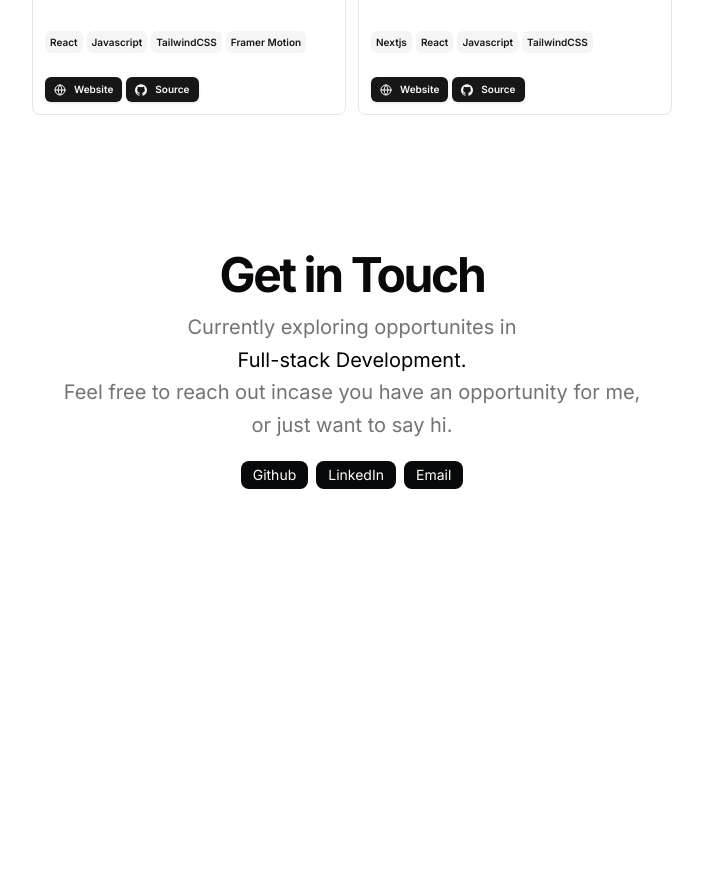
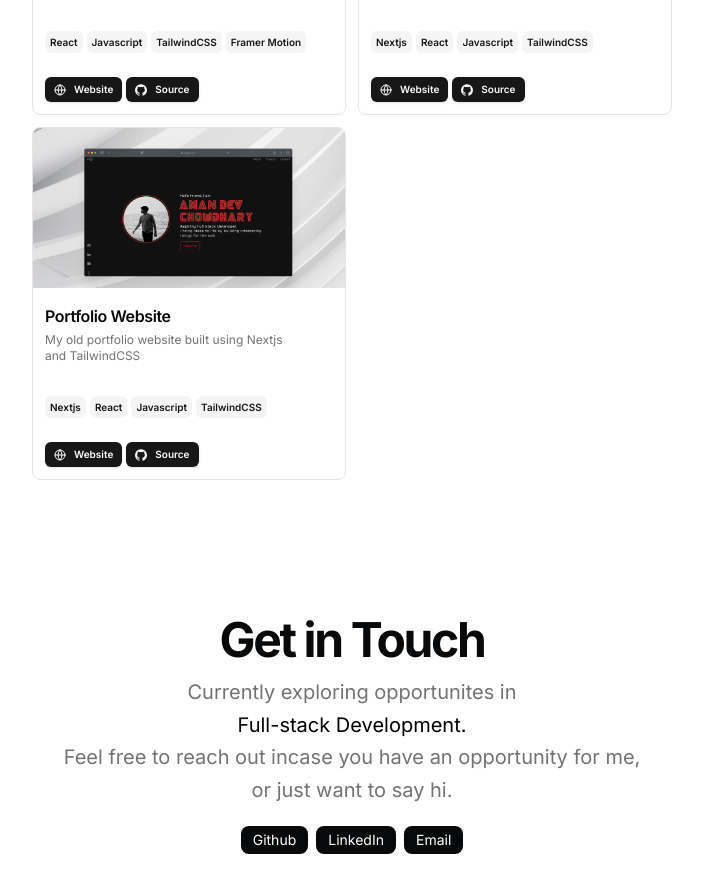
Before and after one commit to AthN3090/athn-portfolio-2.0, a Next.js app: page / in a window 1280 px wide. Shown: the part 2220-3112 px from the top of the page, without its empty margins (288-991 px from the left). Before the commit the page ends 2763 px from the top, so only its background shows below. Built offline with nearby package versions, Linux system fonts and the light colour scheme.

Commit message:
added my old portfolio in projects

```diff
--- a/src/data/resume.tsx
+++ b/src/data/resume.tsx
@@ -267,6 +267,33 @@ export const DATA = {
         },
       ],
       image: "/productlanding.jpg",
+    },
+    {
+      title: "Portfolio Website",
+      href: "https://portfolio-athn.vercel.app/",
+      dates: "",
+      active: true,
+      description:
+        "My old portfolio website built using Nextjs and TailwindCSS",
+      technologies: [
+        "Nextjs",
+        "React",
+        "Javascript",
+        "TailwindCSS",
+      ],
+      links: [
+        {
+          type: "Website",
+          href: "https://portfolio-athn.vercel.app/",
+          icon: <Icons.globe className="size-3" />,
+        },
+        {
+          type: "Source",
+          href: "https://github.com/AthN3090/portfolio-athn",
+          icon: <Icons.github className="size-3" />,
+        },
+      ],
+      image: "/aman-portfolio.jpg",
     }
 
   ],
```
Also changed, not shown: public/aman-portfolio.jpg (added).
